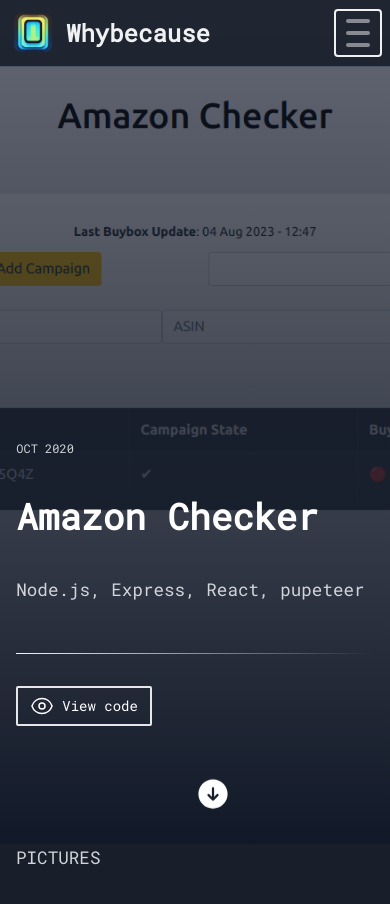
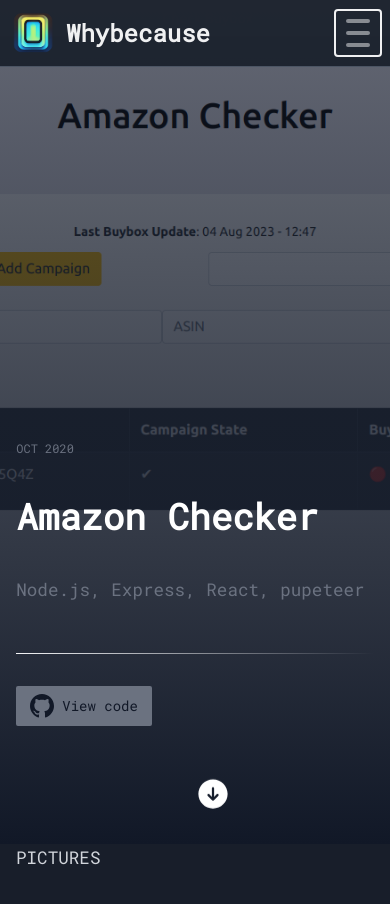
Before and after one commit to Whybecause/portfolio, a Next.js app: page /project/amazon-checker in a window 390 px wide. Shown: the top 904 px of the page. Built offline with nearby package versions, Linux system fonts and the light colour scheme.

Commit message:
add svg githubicon for responsive colors

```diff
--- a/app/project/[slug]/page.tsx
+++ b/app/project/[slug]/page.tsx
@@ -3,6 +3,7 @@
 import Custom404 from "@/app/not-found";
 import { PROJECTS } from "../../../fakeDb/projects/index";
 import Image from "next/image";
+import GithubIcon from "@/components/styled/svg-icons/GithubIcon";
 
 type MetadataProps = {
   params: { slug: string };
@@ -38,40 +39,22 @@
           />
           <div className="max-w-7xl mx-auto 2xl:w-4/5 w-11/12">
             <div className="flex justify-end flex-col h-full relative z-10">
-              <p className="text-xs uppercase lg:text-sm mb-4 text-neutrals-50/90">
+              <p className="text-xs uppercase lg:text-sm mb-4 text-gray-500">
                 {project.date}
               </p>
               <h1 className="font-bold mb-4 lg:text-6xl text-4xl">
                 {project.title}
               </h1>
-              <p className="max-w-prose leading-relaxed mb-8 text-neutrals-50/90">
+              <p className="max-w-prose leading-relaxed mb-8 text-gray-500">
                 {project.technos}
               </p>
               <hr className="bg-gradient-to-r border-0 h-px to-transparent from-gray-100 mb-8 mt-4" />
               <div className="flex gap-x-4">
                 <a
                   href="/"
-                  className="flex justify-center items-center active:[&:not(:disabled)]:scale-[1.01] align-middle before:-left-3 before:-skew-x-[16deg] before:-z-10 before:absolute before:duration-500 before:h-full before:origin-left before:scale-x-0 before:top-0 before:transition-transform before:w-[calc(100%+1.5rem)] border-2 border-neutrals-50 disabled:opacity-70 duration-500 focus-visible:[&:not(:disabled)]:before:scale-x-100 hover:[&:not(:disabled)]:before:scale-x-100 isolate md:px-4 md:py-2 md:text-base overflow-hidden px-3 py-1.5 relative rounded-sm select-none text-sm transition-all before:bg-neutrals-900 bg-neutrals-50 focus-visible:text-neutrals-50 hover:[&:not(:disabled)]:text-neutrals-50 text-neutrals-900"
+                  className="flex justify-center items-center active:[&:not(:disabled)]:scale-[1.01] align-middle before:-left-3 before:-skew-x-[16deg] before:-z-10 before:absolute before:duration-500 before:h-full before:origin-left before:scale-x-0 before:top-0 before:transition-transform before:w-[calc(100%+1.5rem)] border-2 border-gray-500 disabled:opacity-70 duration-500 focus-visible:[&:not(:disabled)]:before:scale-x-100 hover:[&:not(:disabled)]:before:scale-x-100 isolate md:px-4 md:py-2 md:text-base overflow-hidden px-3 py-1.5 relative rounded-sm select-none text-sm transition-all before:bg-gray-900 bg-gray-500 focus-visible:text-gray-500 hover:[&:not(:disabled)]:text-gray-500 text-gray-900"
                 >
-                  <svg
-                    xmlns="http://www.w3.org/2000/svg"
-                    fill="none"
-                    viewBox="0 0 24 24"
-                    stroke-width="1.5"
-                    stroke="currentColor"
-                    className="w-6 h-6 mr-2"
-                  >
-                    <path
-                      stroke-linecap="round"
-                      stroke-linejoin="round"
-                      d="M2.036 12.322a1.012 1.012 0 010-.639C3.423 7.51 7.36 4.5 12 4.5c4.638 0 8.573 3.007 9.963 7.178.07.207.07.431 0 .639C20.577 16.49 16.64 19.5 12 19.5c-4.638 0-8.573-3.007-9.963-7.178z"
-                    />
-                    <path
-                      stroke-linecap="round"
-                      stroke-linejoin="round"
-                      d="M15 12a3 3 0 11-6 0 3 3 0 016 0z"
-                    />
-                  </svg>
+                  <GithubIcon />
                   View code
                 </a>
               </div>
--- /dev/null
+++ b/components/styled/svg-icons/GithubIcon.tsx
@@ -0,0 +1,11 @@
+export default function GithubIcon() {
+  return (
+    <svg
+      xmlns="http://www.w3.org/2000/svg"
+      viewBox="0 0 24 24"
+      className="w-6 h-6 mr-2 fill-current"
+    >
+      <path d="M12 0c-6.626 0-12 5.373-12 12 0 5.302 3.438 9.8 8.207 11.387.599.111.793-.261.793-.577v-2.234c-3.338.726-4.033-1.416-4.033-1.416-.546-1.387-1.333-1.756-1.333-1.756-1.089-.745.083-.729.083-.729 1.205.084 1.839 1.237 1.839 1.237 1.07 1.834 2.807 1.304 3.492.997.107-.775.418-1.305.762-1.604-2.665-.305-5.467-1.334-5.467-5.931 0-1.311.469-2.381 1.236-3.221-.124-.303-.535-1.524.117-3.176 0 0 1.008-.322 3.301 1.23.957-.266 1.983-.399 3.003-.404 1.02.005 2.047.138 3.006.404 2.291-1.552 3.297-1.23 3.297-1.23.653 1.653.242 2.874.118 3.176.77.84 1.235 1.911 1.235 3.221 0 4.609-2.807 5.624-5.479 5.921.43.372.823 1.102.823 2.222v3.293c0 .319.192.694.801.576 4.765-1.589 8.199-6.086 8.199-11.386 0-6.627-5.373-12-12-12z" />
+    </svg>
+  );
+}
--- a/fakeDb/projects/index.ts
+++ b/fakeDb/projects/index.ts
@@ -16,7 +16,7 @@
   {
     date: "July 2021",
     title: "Ingredients Manager",
-    technos: "Node.js, Express, React, mongoDB",
+    technos: "Mern Stack",
     slug: "ingredients-manager",
     imgSrc: "/projects/ingredients-manager.png",
   },
```
